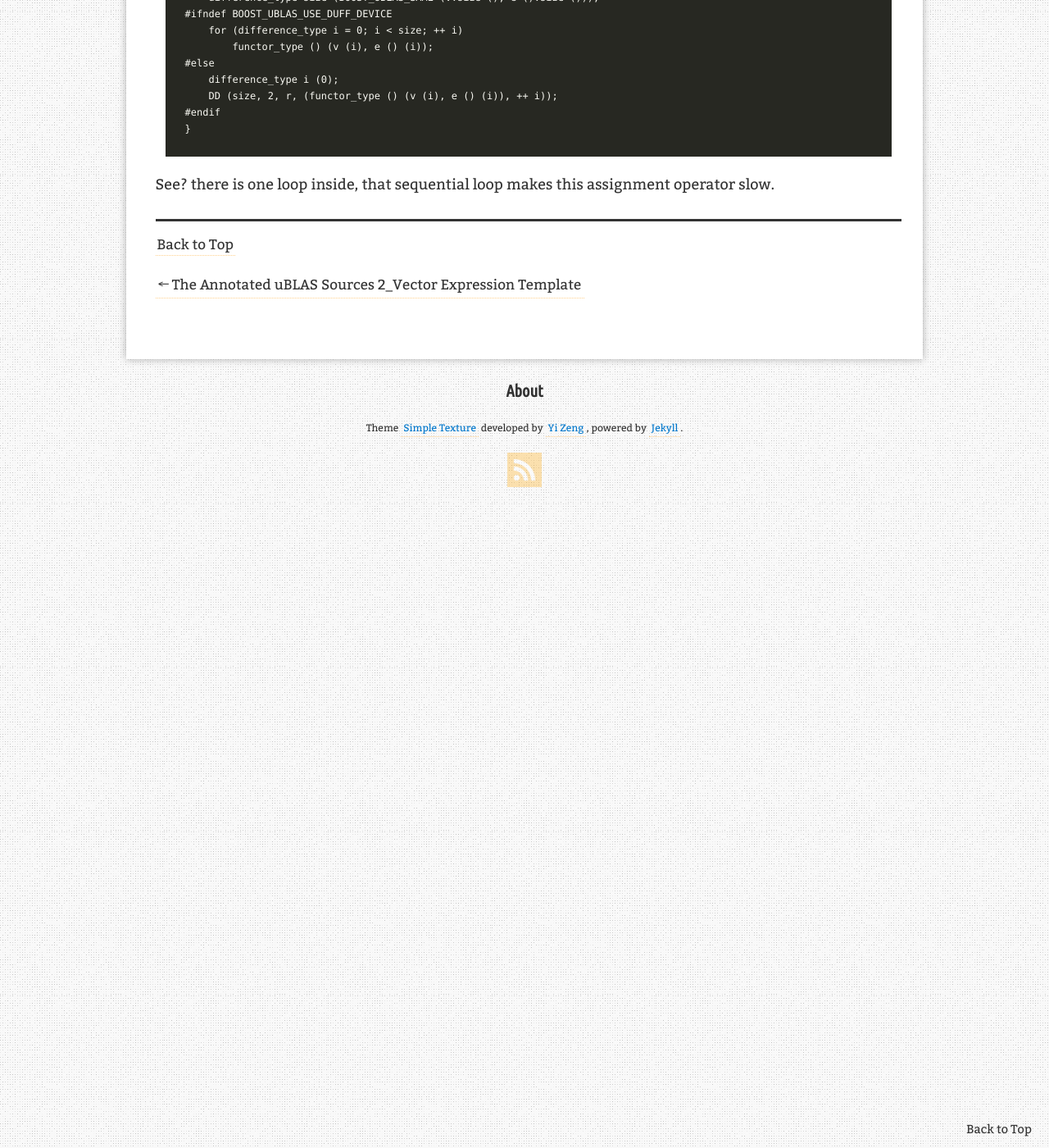
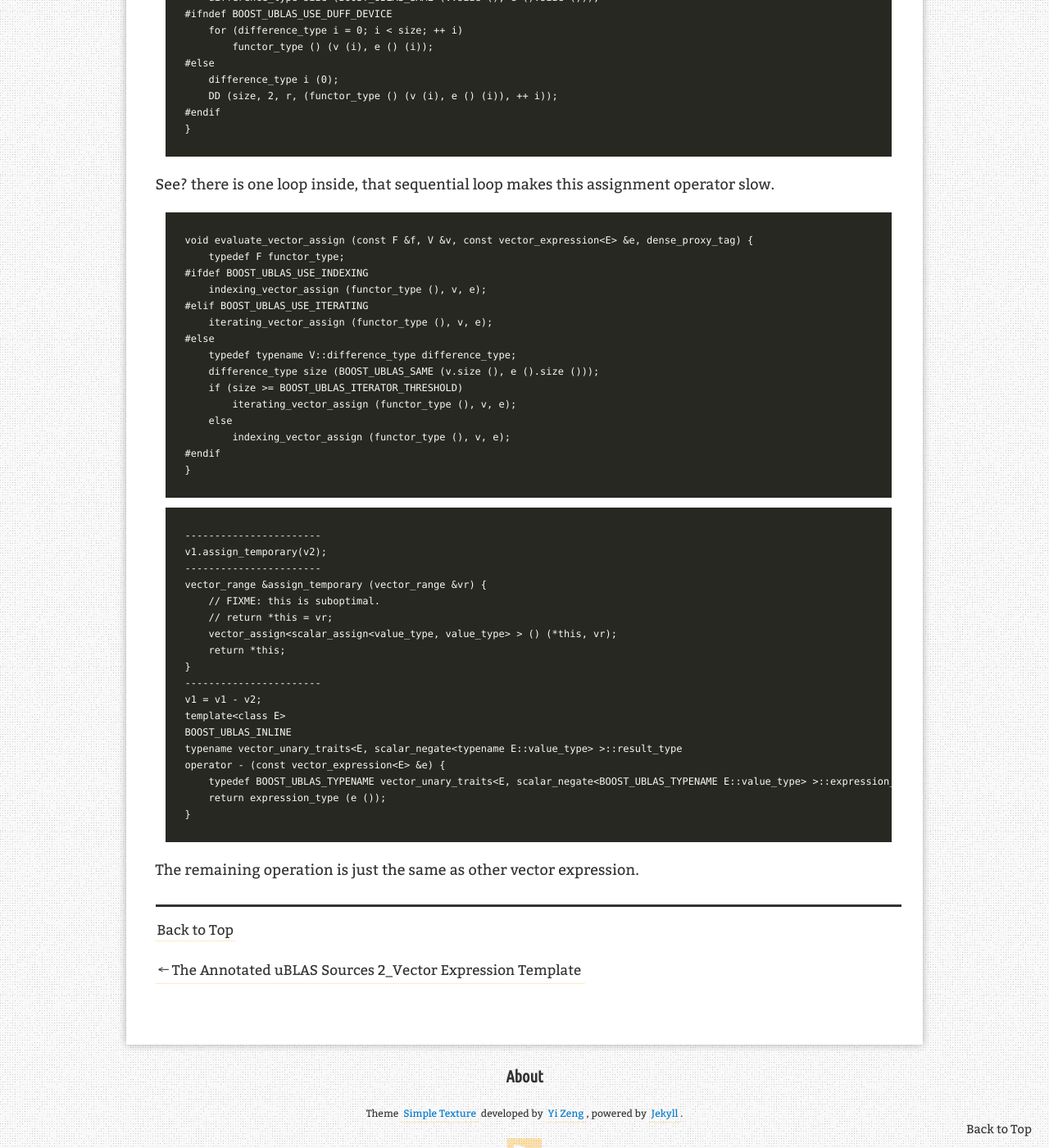
Before and after one commit to Aperjump/Aperjump.github.io, a Jekyll site: the page built from _posts/2018-01-21-vector_proxy.md, in a window 1280 px wide and 1400 px high, scrolled down 2386 px. Shown: the whole window at 82% size. Built offline with Jekyll 4.4.1, drawn with Linux system fonts in a browser that asks for light colours; nearby versions of some CDN libraries; comment, search, counter and statistics services are not loaded.

Commit message:
vector_proxy

````diff
--- a/_posts/2018-01-21-vector_proxy.md
+++ b/_posts/2018-01-21-vector_proxy.md
@@ -102,3 +102,42 @@ void indexing_assign (V &v, const vector_expression<E> &e) {
 }
 ```
 See? there is one loop inside, that sequential loop makes this assignment operator slow.
+```
+void evaluate_vector_assign (const F &f, V &v, const vector_expression<E> &e, dense_proxy_tag) {
+    typedef F functor_type;
+#ifdef BOOST_UBLAS_USE_INDEXING
+    indexing_vector_assign (functor_type (), v, e);
+#elif BOOST_UBLAS_USE_ITERATING
+    iterating_vector_assign (functor_type (), v, e);
+#else
+    typedef typename V::difference_type difference_type;
+    difference_type size (BOOST_UBLAS_SAME (v.size (), e ().size ()));
+    if (size >= BOOST_UBLAS_ITERATOR_THRESHOLD)
+        iterating_vector_assign (functor_type (), v, e);
+    else
+        indexing_vector_assign (functor_type (), v, e);
+#endif
+}
+```
+
+```
+-----------------------
+v1.assign_temporary(v2);
+-----------------------
+vector_range &assign_temporary (vector_range &vr) {
+    // FIXME: this is suboptimal.
+    // return *this = vr;
+    vector_assign<scalar_assign<value_type, value_type> > () (*this, vr);
+    return *this;
+}
+-----------------------
+v1 = v1 - v2;
+template<class E>
+BOOST_UBLAS_INLINE
+typename vector_unary_traits<E, scalar_negate<typename E::value_type> >::result_type
+operator - (const vector_expression<E> &e) {
+    typedef BOOST_UBLAS_TYPENAME vector_unary_traits<E, scalar_negate<BOOST_UBLAS_TYPENAME E::value_type> >::expression_type expression_type;
+    return expression_type (e ());
+}
+```
+The remaining operation is just the same as other vector expression.
````
